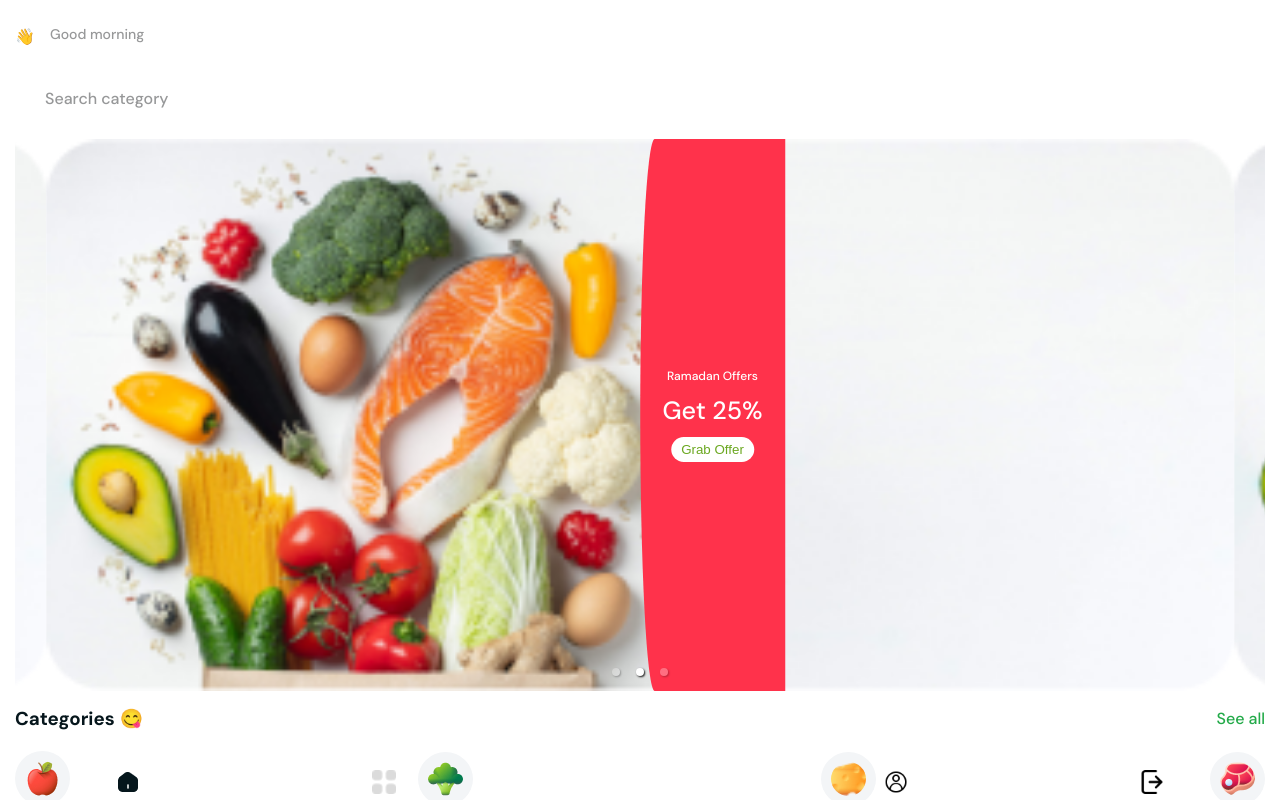
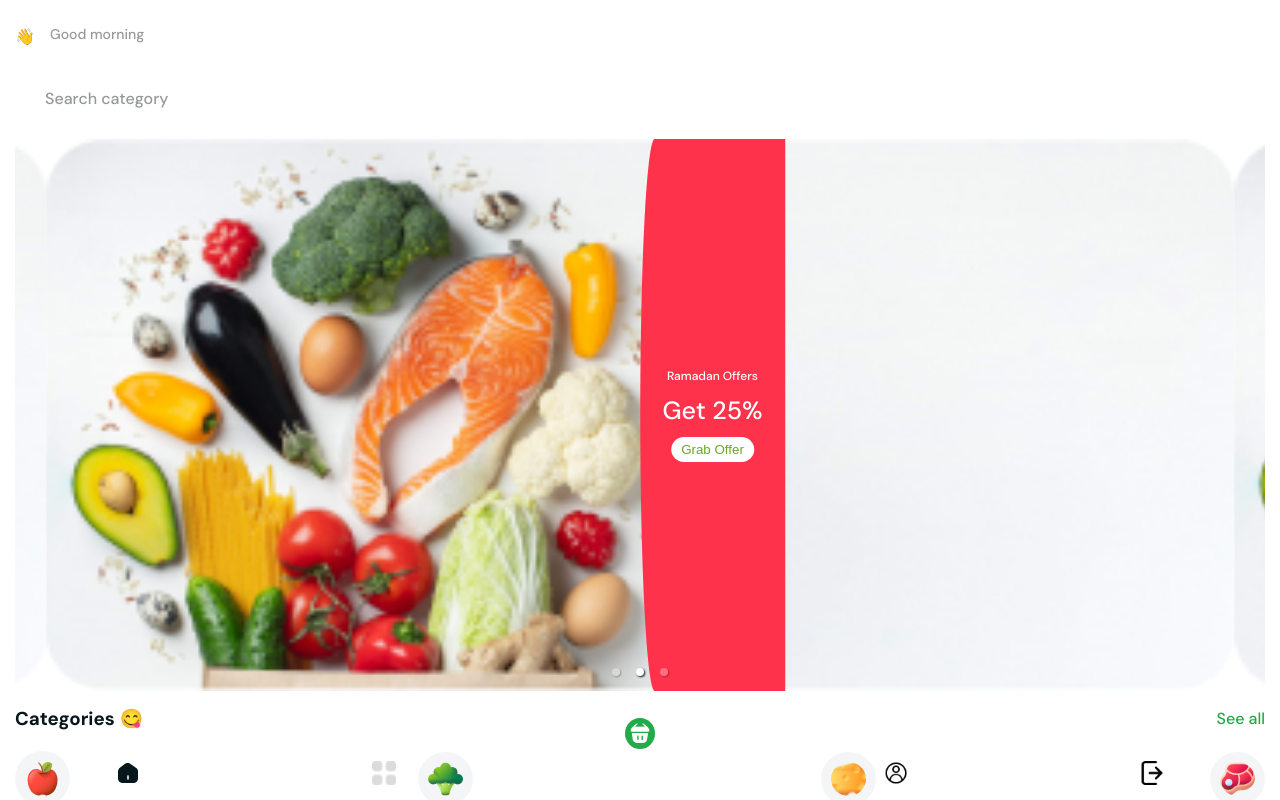
Before and after one commit to Abdrul/ProjectEcommerce, a React (Create React App) app in the folder ecommerceapp/: page /home in a window 1280 px wide. Shown: the top 800 px of the page. Built offline with nearby package versions, Linux system fonts and the light colour scheme; no server answers.

Commit message:
end css of navigation homepage

```diff
--- a/ecommerceapp/src/components/HomePage/BestSelling.js
+++ b/ecommerceapp/src/components/HomePage/BestSelling.js
@@ -11,13 +11,13 @@ function BestSelling() {
         <span>See all</span>
       </WrappedTitle>
       <DisplayCards>
-        <div>
+        <div className="cart-products">
           <img src={"/images/paprika.png"} alt="" />
           <p>Bell Pepper Red</p>
           <span>1kg, 4$</span>
           <div className="add-card">+</div>
         </div>
-        <div>
+        <div className="cart-products">
           <img src={"/images/steak.png"} alt="" />
           <p>Bell Pepper Red</p>
           <span>1kg, 4$</span>
@@ -57,7 +57,7 @@ const DisplayCards = styled.div`
   gap: 10px;
   padding-top: 15px;
 
-  div {
+  .cart-products {
     background: var(--light-background);
     border-radius: 15px;
     padding: 15px;
--- a/ecommerceapp/src/components/HomePage/Navigation.js
+++ b/ecommerceapp/src/components/HomePage/Navigation.js
@@ -28,7 +28,7 @@ function Navigation() {
 }
 
 const Footer = styled.footer`
-  /* margin-bottom: 5px; */
+  margin-bottom: 10px;
   position: fixed;
   bottom: 0;
   left: 0;
@@ -37,9 +37,39 @@ const Footer = styled.footer`
 
 const Nav = styled.nav`
   ul {
-    display: flex;
-    justify-content: space-around;
-    align-items: center;
+    display: grid;
+    grid-template-columns: repeat(5, 1fr);
+    grid-template-rows: 1fr 1fr;
+    justify-items: center;
+    align-items: flex-end;
+
+    a {
+      &:nth-child(1) {
+        grid-row-start: 2;
+      }
+      &:nth-child(2) {
+        grid-row-start: 2;
+      }
+      &:nth-child(3) {
+        grid-row-start: 1;
+        grid-column-start: 3;
+        img {
+          object-fit: cover;
+          background: var(--background);
+          border-radius: 50%;
+          padding: 5px;
+          width: 30px;
+        }
+      }
+      &:nth-child(4) {
+        grid-row-start: 2;
+        grid-column-start: 4;
+      }
+      &:nth-child(5) {
+        grid-row-start: 2;
+        grid-column-start: 5;
+      }
+    }
   }
 `;
 
```
